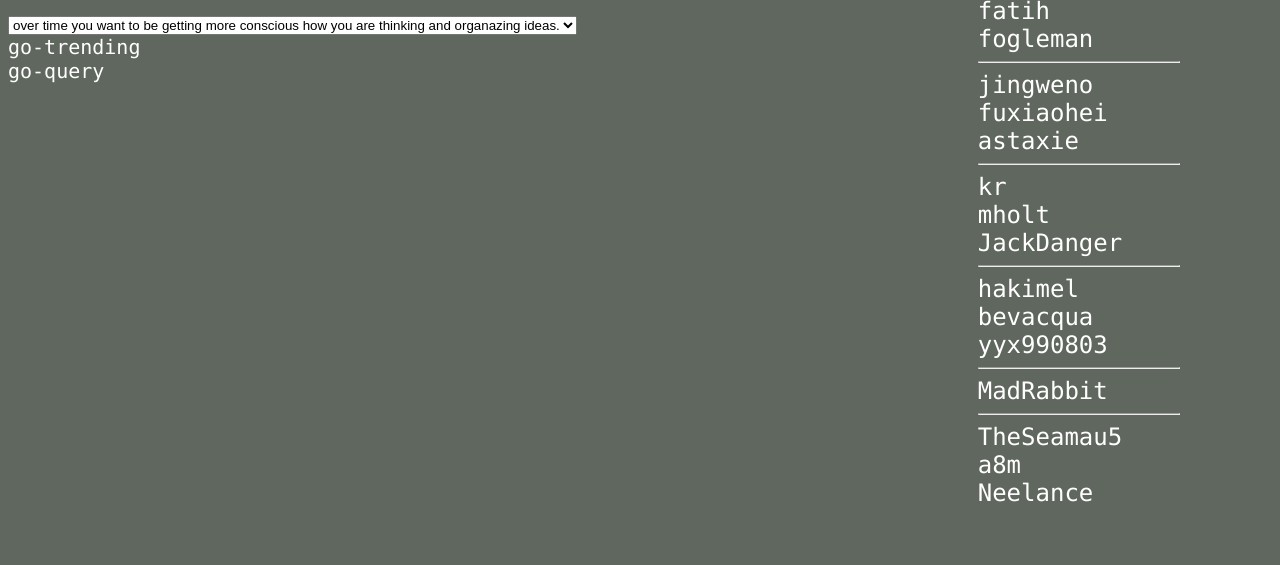
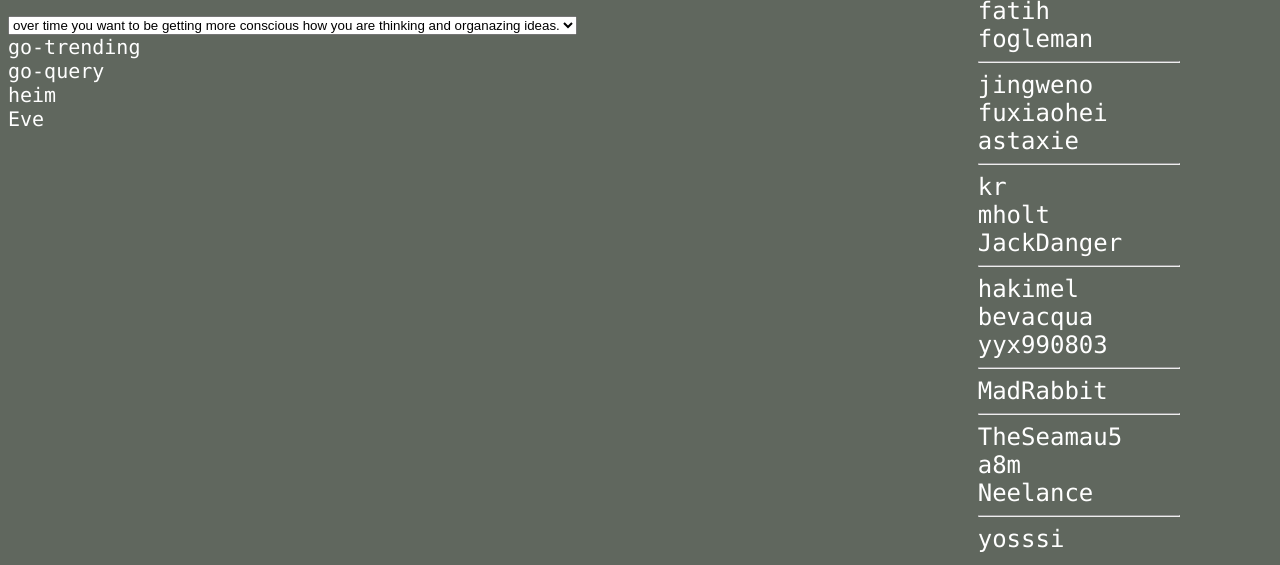
Before and after one commit to lanastasov/lanastasov.github.io, a plain HTML site: page index.html in a window 1280 px wide. Shown: the part 235-800 px from the top of the page. Drawn offline with Linux system fonts and the light colour scheme.

Commit message:
zwej plus ein

```diff
--- a/index.html
+++ b/index.html
@@ -67,6 +67,8 @@
 	<div id="repos">
 		<a href="https://github.com/andygrunwald/go-trending"> go-trending </a>
 		<a href="https://github.com/PuerkitoBio/goquery"> go-query </a>
+		<a href="https://github.com/euphoria-io/heim"> heim </a>
+		<a href="https://github.com/witheve/Eves"> Eve </a>
 
 	</div>
 
@@ -108,6 +110,8 @@
 		<a href="https://github.com/a8m?tab=activity"> a8m </a>
 		<a href="https://github.com/neelance?tab=activity"> Neelance </a>
 
+		<hr />
+		<a href="https://github.com/yosssi?tab=activity"> yosssi </a>
 
 
 
```
